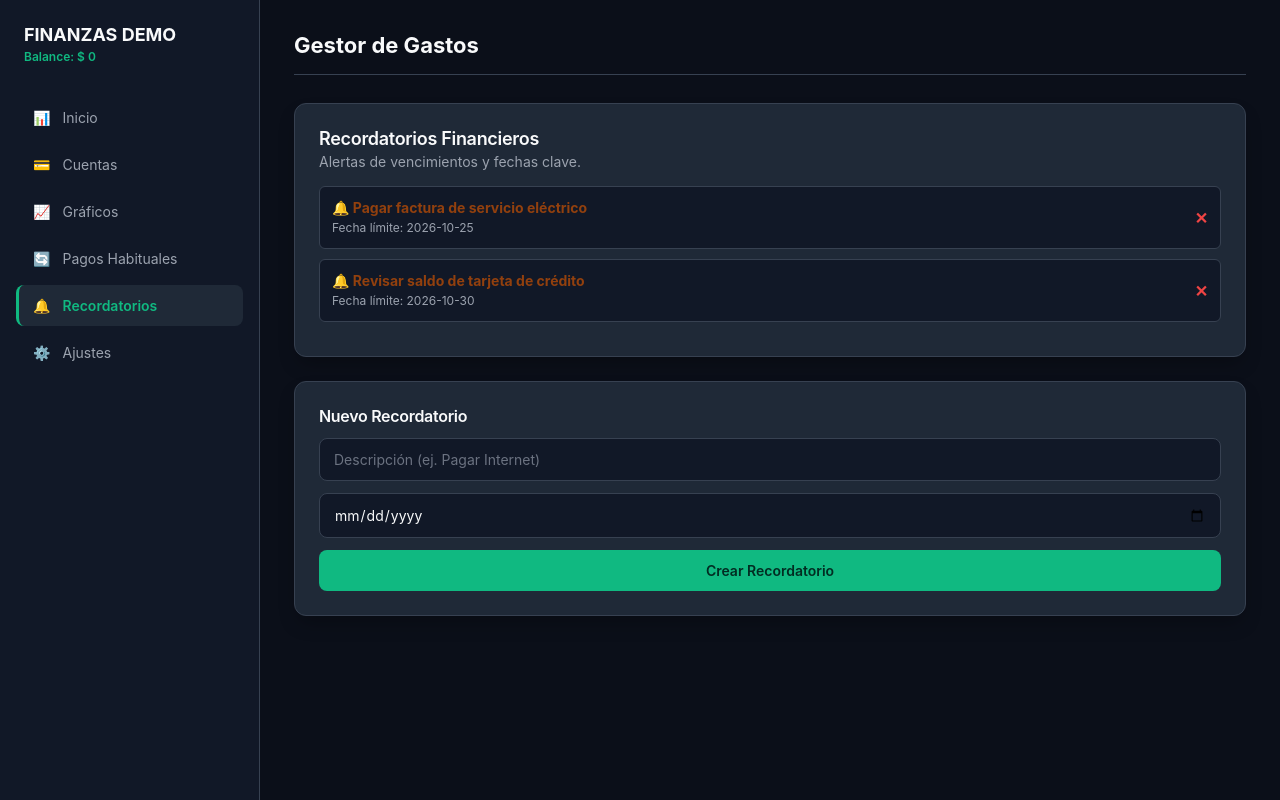
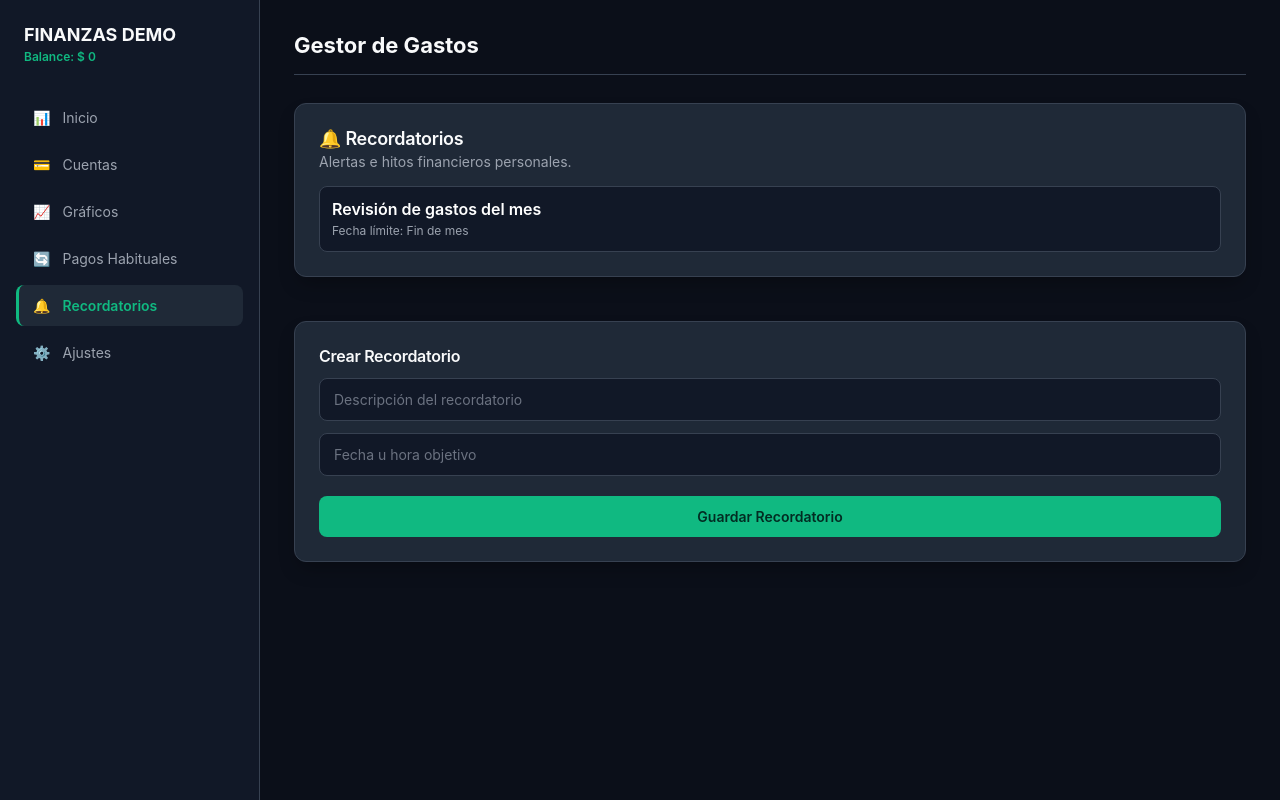
Before and after one commit to cristhian6767/Proyecto-App-IngresosyGastos-Personales, a React (Vite) app: page / in a window 1280 px wide. Both pictures are taken after a click on the button "🔔 Recordatorios". Built offline with nearby package versions, Linux system fonts and the light colour scheme; no server answers; the database is empty.

Commit message:
Refactor Reminders component for better functionality

```diff
--- a/src/components/Reminders.jsx
+++ b/src/components/Reminders.jsx
@@ -1,101 +1,85 @@
-import React, { useState } from "react";
+import React, { useState, useEffect } from "react";
 
 export default function Reminders() {
-  const [reminders, setReminders] = useState([
-    { id: 1, text: "Pagar factura de servicio eléctrico", date: "2026-10-25" },
-    { id: 2, text: "Revisar saldo de tarjeta de crédito", date: "2026-10-30" },
-  ]);
+  const DEFAULT_REMINDERS = [
+    { id: "1", title: "Revisión de gastos del mes", date: "Fin de mes" },
+  ];
 
-  const [text, setText] = useState("");
+  const [reminders, setReminders] = useState(() => {
+    const saved = localStorage.getItem("app_reminders");
+    return saved ? JSON.parse(saved) : DEFAULT_REMINDERS;
+  });
+
+  const [title, setTitle] = useState("");
   const [date, setDate] = useState("");
+
+  useEffect(() => {
+    localStorage.setItem("app_reminders", JSON.stringify(reminders));
+  }, [reminders]);
 
   const handleAddReminder = (e) => {
     e.preventDefault();
-    if (!text || !date) return;
+    if (!title.trim()) return;
 
-    setReminders([...reminders, { id: Date.now(), text, date }]);
-    setText("");
+    const newReminder = {
+      id: Date.now().toString(),
+      title: title.trim(),
+      date: date.trim() || "Pendiente",
+    };
+
+    setReminders([...reminders, newReminder]);
+    setTitle("");
     setDate("");
   };
 
-  const handleDeleteReminder = (id) => {
-    setReminders(reminders.filter((r) => r.id !== id));
-  };
-
   return (
-    <div>
-      {/* Lista de Recordatorios */}
+    <div style={{ display: "flex", flexDirection: "column", gap: "20px" }}>
       <div className="card">
-        <h2 style={{ fontSize: "18px", marginBottom: "4px" }}>Recordatorios Financieros</h2>
-        <p style={{ color: "#6b7280", marginBottom: "16px", fontSize: "14px" }}>
-          Alertas de vencimientos y fechas clave.
+        <h2 style={{ fontSize: "18px", marginBottom: "4px" }}>🔔 Recordatorios</h2>
+        <p style={{ fontSize: "14px", marginBottom: "16px" }}>
+          Alertas e hitos financieros personales.
         </p>
 
-        {reminders.length === 0 ? (
-          <p style={{ color: "#9ca3af", textAlign: "center", padding: "12px 0" }}>
-            No tienes recordatorios pendientes.
-          </p>
-        ) : (
-          reminders.map((r) => (
+        <div style={{ display: "flex", flexDirection: "column", gap: "10px" }}>
+          {reminders.map((r) => (
             <div
               key={r.id}
               style={{
-                display: "flex",
-                justifyContent: "space-between",
-                alignItems: "center",
                 padding: "12px",
-                backgroundColor: "#fffbe3",
-                borderLeft: "4px solid #f59e0b",
-                borderRadius: "6px",
-                marginBottom: "10px",
+                backgroundColor: "var(--bg-input)",
+                borderRadius: "8px",
+                borderLeft: "4px solid var(--accent-amber)",
               }}
             >
-              <div>
-                <strong style={{ fontSize: "14px", display: "block", color: "#92400e" }}>
-                  🔔 {r.text}
-                </strong>
-                <span style={{ fontSize: "12px", color: "#b45309" }}>
-                  Fecha límite: {r.date}
-                </span>
-              </div>
-              <button
-                onClick={() => handleDeleteReminder(r.id)}
-                style={{
-                  background: "none",
-                  border: "none",
-                  color: "#ef4444",
-                  cursor: "pointer",
-                  fontSize: "16px",
-                  fontWeight: "bold",
-                }}
-                title="Eliminar recordatorio"
-              >
-                ✕
-              </button>
+              <span style={{ fontWeight: "600", display: "block" }}>{r.title}</span>
+              <span style={{ fontSize: "12px", color: "var(--text-secondary)" }}>
+                Fecha límite: {r.date}
+              </span>
             </div>
-          ))
-        )}
+          ))}
+        </div>
       </div>
 
-      {/* Formulario para agregar recordatorio */}
       <div className="card">
-        <h3 style={{ fontSize: "16px", marginBottom: "12px" }}>Nuevo Recordatorio</h3>
+        <h3 style={{ fontSize: "16px", marginBottom: "12px" }}>Crear Recordatorio</h3>
         <form onSubmit={handleAddReminder}>
           <input
             type="text"
             className="input-field"
-            placeholder="Descripción (ej. Pagar Internet)"
-            value={text}
-            onChange={(e) => setText(e.target.value)}
+            placeholder="Descripción del recordatorio"
+            value={title}
+            onChange={(e) => setTitle(e.target.value)}
+            required
           />
           <input
-            type="date"
+            type="text"
             className="input-field"
+            placeholder="Fecha u hora objetivo"
             value={date}
             onChange={(e) => setDate(e.target.value)}
           />
-          <button type="submit" className="btn btn-primary">
-            Crear Recordatorio
+          <button type="submit" className="btn btn-primary" style={{ marginTop: "8px" }}>
+            Guardar Recordatorio
           </button>
         </form>
       </div>
```
